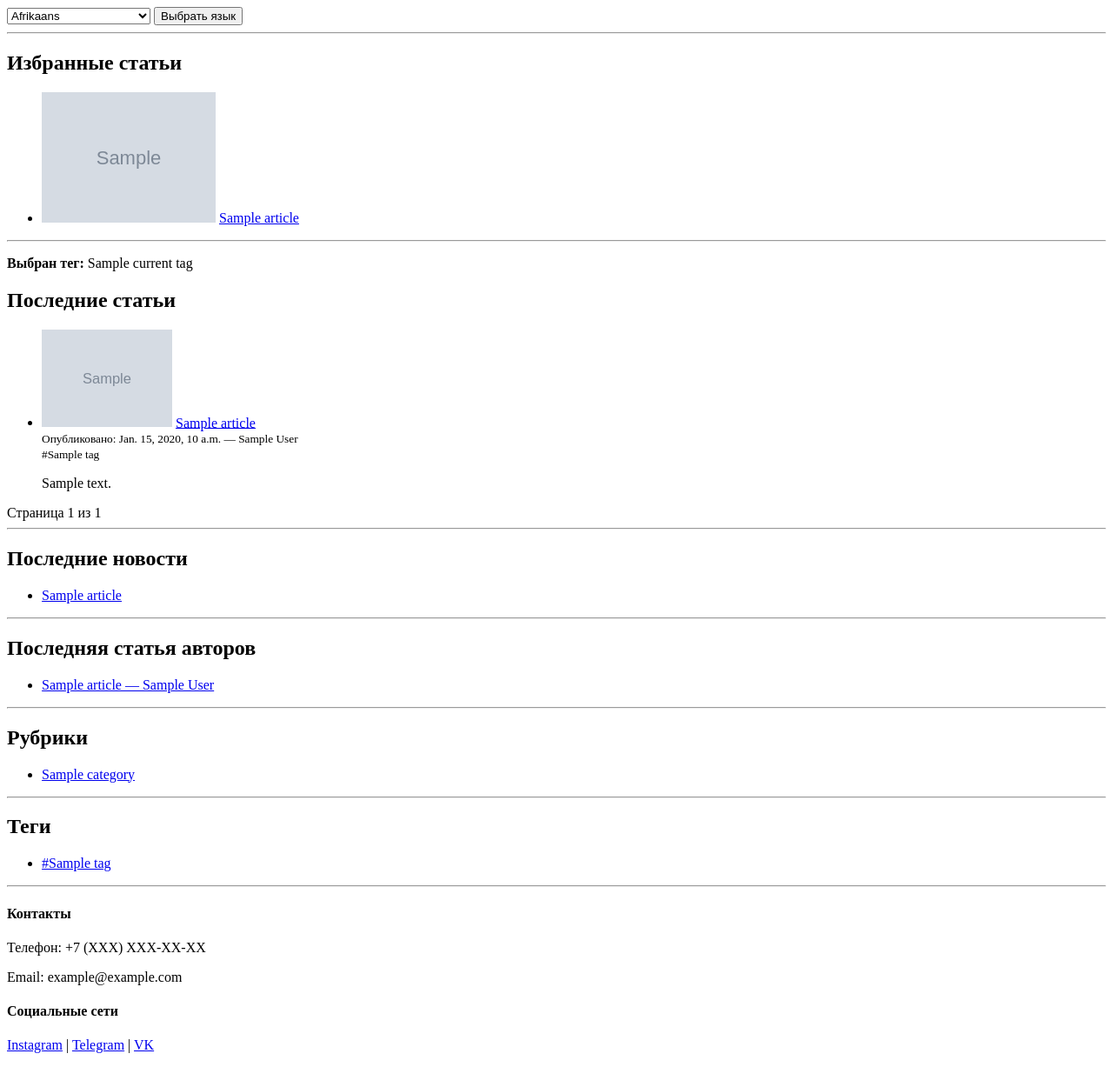
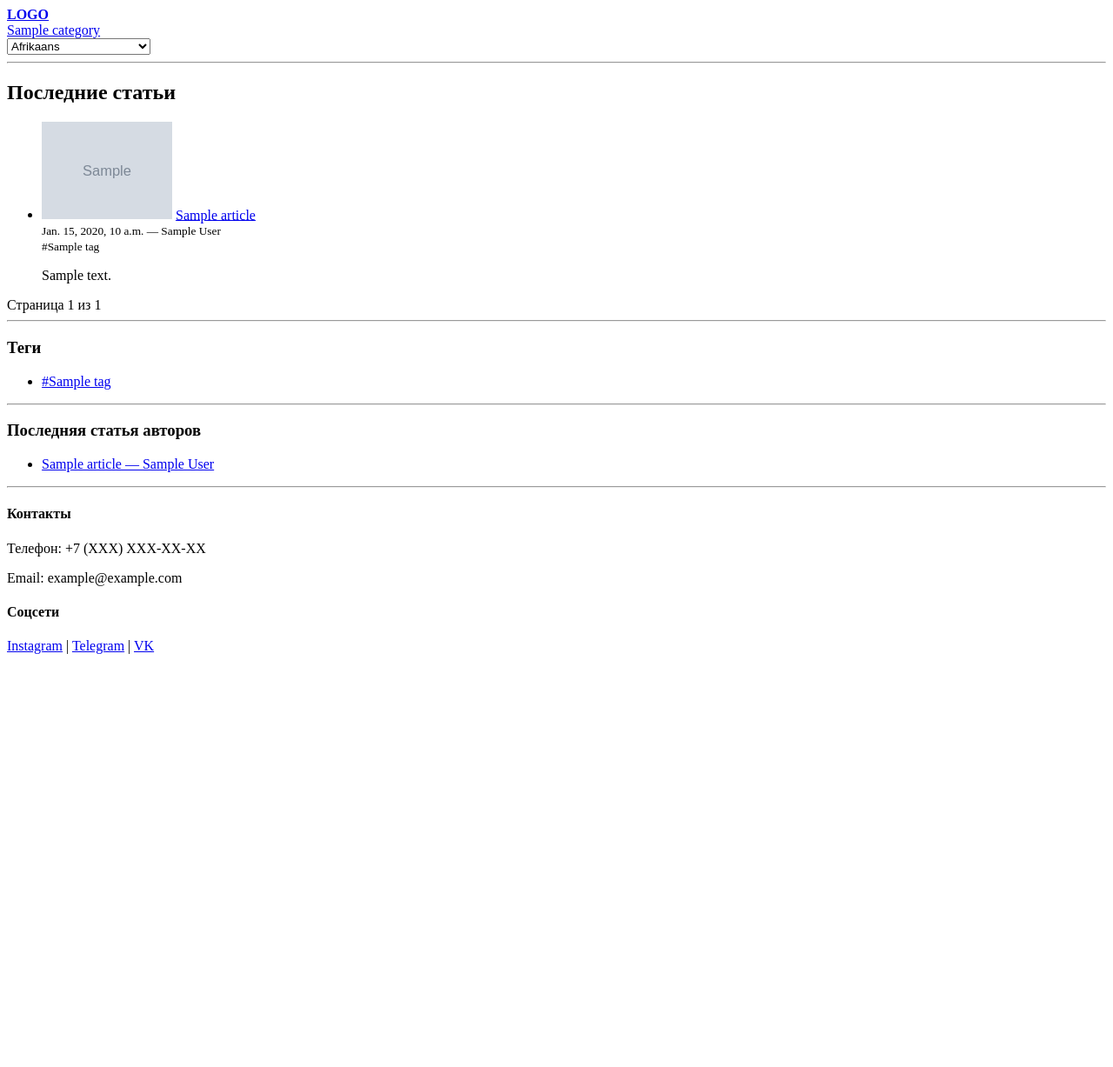
Before and after one commit to RomanL91/NewsPortal, a Django app: template app_content/templates/app_content/home.html in a window 1280 px wide. Shown: the whole page at 87% size. After the commit the page ends 752 px from the top, so only its background shows below. Run offline with Django 5.2, Linux system fonts and the light colour scheme; the template is opened without the code that fills it: most values are stand-ins (such as "Sample title", 1, 10 or a date in 2020); grey boxes marked "Sample" are stand-in pictures.

Commit message:
разнес по шаблонам

```diff
--- a/app_content/services/article_query_factory.py
+++ b/app_content/services/article_query_factory.py
@@ -25,7 +25,7 @@ class ArticleQuerySetFactory:
         self.qs = self.qs.filter(category=category)
         return self
 
-    def recent_articles(self, page_number, per_page=5):
+    def recent_articles(self, page_number, per_page=1):
         paginator = Paginator(
             self.qs.order_by("-published_at", "-created_at"), per_page
         )
--- /dev/null
+++ b/app_content/templates/app_content/base.html
@@ -0,0 +1,61 @@
+{% load i18n %}
+<!DOCTYPE html>
+<html lang="{{ LANGUAGE_CODE }}">
+<head>
+    <meta charset="UTF-8">
+    <title>{% block title %}{{ block.super }}{% endblock %}</title>
+</head>
+<body>
+    <!-- 🔝 Шапка -->
+    <header>
+        <div>
+            <a href="{% url 'home' %}"><strong>LOGO</strong></a>
+        </div>
+
+        <nav>
+            {% for category in categories %}
+                <a href="{% url 'articles_by_category' slug=category.slug %}">{{ category.name }}</a>
+            {% endfor %}
+        </nav>
+
+        <!-- 🔎 Поиск -->
+
+
+        <!-- 🌍 Переключение языка -->
+        <form action="{% url 'set_language' %}" method="post">
+            {% csrf_token %}
+            {% get_current_language as LANGUAGE_CODE %}
+            {% get_available_languages as LANGUAGES %}
+            <select name="language" onchange="this.form.submit()">
+                {% for lang_code, lang_name in LANGUAGES %}
+                <option value="{{ lang_code }}"{% if lang_code == LANGUAGE_CODE %} selected{% endif %}>
+                    {{ lang_name }}
+                </option>
+                {% endfor %}
+            </select>
+        </form>
+    </header>
+
+    <hr>
+
+    <!-- 📄 Контент -->
+    <main>
+        {% block content %}{% endblock %}
+    </main>
+
+    <hr>
+
+    <!-- 🔻 Подвал -->
+    <footer>
+        <div>
+            <h4>{% trans "Контакты" %}</h4>
+            <p>Телефон: +7 (XXX) XXX-XX-XX</p>
+            <p>Email: example@example.com</p>
+        </div>
+        <div>
+            <h4>{% trans "Соцсети" %}</h4>
+            <p><a href="#">Instagram</a> | <a href="#">Telegram</a> | <a href="#">VK</a></p>
+        </div>
+    </footer>
+</body>
+</html>
--- a/app_content/templates/app_content/home.html
+++ b/app_content/templates/app_content/home.html
@@ -1,62 +1,18 @@
+{% extends "app_content/base.html" %}
 {% load i18n %}
-<!DOCTYPE html>
-<html lang="{{ LANGUAGE_CODE }}">
-<head>
-    <meta charset="UTF-8">
-    <title>{% trans "Главная" %}</title>
-</head>
-<body>
 
-    <!-- 🔄 Языковой переключатель -->
-    <form action="{% url 'set_language' %}" method="post">
-        {% csrf_token %}
-        {% get_current_language as LANGUAGE_CODE %}
-        {% get_available_languages as LANGUAGES %}
-        <select name="language">
-            {% for lang_code, lang_name in LANGUAGES %}
-            <option value="{{ lang_code }}"{% if lang_code == LANGUAGE_CODE %} selected{% endif %}>{{ lang_name }}</option>
-            {% endfor %}
-        </select>
-        <button type="submit">{% trans "Выбрать язык" %}</button>
-    </form>
+{% block title %}{% trans "Главная" %}{% endblock %}
 
-    <hr>
-
-    <!-- 🟩 Слайдер/Баннер -->
-    {% if featured_articles %}
-    <section>
-        <h2>{% trans "Избранные статьи" %}</h2>
-        <ul>
-            {% for article in featured_articles %}
-            <li>
-                {% if article.cover_image %}
-                <img src="{{ article.cover_image.url }}" alt="{{ article.title }}" width="200">
-                {% endif %}
-                <a href="{% url 'article_detail' slug=article.slug %}">{{ article.title }}</a>
-            </li>
-            {% endfor %}
-        </ul>
-    </section>
-    {% endif %}
-
-    <hr>
-
-    <!-- 📄 Выбранный тег -->
-    {% if current_tag %}
-    <p><b>{% trans "Выбран тег" %}:</b> {{ current_tag.name }}</p>
-    {% endif %}
-
-    <!-- 📰 Последние статьи -->
-    <section>
+{% block content %}
 <h2>{% trans "Последние статьи" %}</h2>
 <ul>
     {% for article in recent_articles %}
     <li>
         {% if article.cover_image %}
-                <img src="{{ article.cover_image.url }}" alt="{{ article.title }}" width="150">
+        <img src="{{ article.cover_image.url }}" width="150">
         {% endif %}
         <a href="{% url 'article_detail' slug=article.slug %}">{{ article.title }}</a><br>
-                <small>{% trans "Опубликовано" %}: {{ article.published_at|default:article.created_at }} — {{ article.author }}</small>
+        <small>{{ article.published_at|default:article.created_at }} — {{ article.author }}</small>
         <div>
             {% for tag in article.tags.all %}
                 <small>#{{ tag.name }}</small>{% if not forloop.last %}, {% endif %}
@@ -68,16 +24,13 @@
     <li>{% trans "Нет статей" %}</li>
     {% endfor %}
 </ul>
-    </section>
 
 <!-- 📆 Пагинация -->
 <div>
     {% if recent_articles.has_previous %}
     <a href="?page={{ recent_articles.previous_page_number }}">{% trans "Назад" %}</a>
     {% endif %}
-
     <span>{% trans "Страница" %} {{ recent_articles.number }} {% trans "из" %} {{ recent_articles.paginator.num_pages }}</span>
-
     {% if recent_articles.has_next %}
     <a href="?page={{ recent_articles.next_page_number }}">{% trans "Вперед" %}</a>
     {% endif %}
@@ -85,23 +38,22 @@
 
 <hr>
 
-    <!-- 📰 Последние новости (отдельно) -->
-    <section>
-        <h2>{% trans "Последние новости" %}</h2>
+<!-- 🔖 Теги -->
+<h3>{% trans "Теги" %}</h3>
 <ul>
-            {% for article in latest_articles %}
+    {% for tag in tags %}
     <li>
-                <a href="{% url 'article_detail' slug=article.slug %}">{{ article.title }}</a>
+        <a href="{% url 'articles_by_tag' slug=tag.slug %}">#{{ tag.name }}</a>
     </li>
+    {% empty %}
+    <li>{% trans "Нет тегов" %}</li>
     {% endfor %}
 </ul>
-    </section>
 
 <hr>
 
-    <!-- 👥 Последняя статья каждого автора -->
-    <section>
-        <h2>{% trans "Последняя статья авторов" %}</h2>
+<!-- 👥 Последняя статья от каждого автора -->
+<h3>{% trans "Последняя статья авторов" %}</h3>
 <ul>
     {% for article in last_by_authors %}
     <li>
@@ -111,58 +63,4 @@
     </li>
     {% endfor %}
 </ul>
-    </section>
-
-    <hr>
-
-    <!-- 📂 Рубрики -->
-    <section>
-        <h2>{% trans "Рубрики" %}</h2>
-        <ul>
-            {% for category in categories %}
-            <li>
-                <a href="{% url 'articles_by_category' slug=category.slug %}">
-                    {{ category.name }}
-                </a>
-            </li>
-            {% empty %}
-            <li>{% trans "Нет рубрик" %}</li>
-            {% endfor %}
-        </ul>
-    </section>
-
-    <hr>
-
-    <!-- 🔖 Теги -->
-    <section>
-        <h2>{% trans "Теги" %}</h2>
-        <ul>
-            {% for tag in tags %}
-            <li>
-                <a href="{% url 'articles_by_tag' slug=tag.slug %}">
-                    #{{ tag.name }}
-                </a>
-            </li>
-            {% empty %}
-            <li>{% trans "Нет тегов" %}</li>
-            {% endfor %}
-        </ul>
-    </section>
-
-    <hr>
-
-    <!-- 📞 Контакты -->
-    <footer>
-        <div>
-            <h4>{% trans "Контакты" %}</h4>
-            <p>Телефон: +7 (XXX) XXX-XX-XX</p>
-            <p>Email: example@example.com</p>
-        </div>
-        <div>
-            <h4>{% trans "Социальные сети" %}</h4>
-            <p><a href="#">Instagram</a> | <a href="#">Telegram</a> | <a href="#">VK</a></p>
-        </div>
-    </footer>
-
-</body>
-</html>
+{% endblock %}
```
Lines whose indentation alone changed are shown as unchanged.
